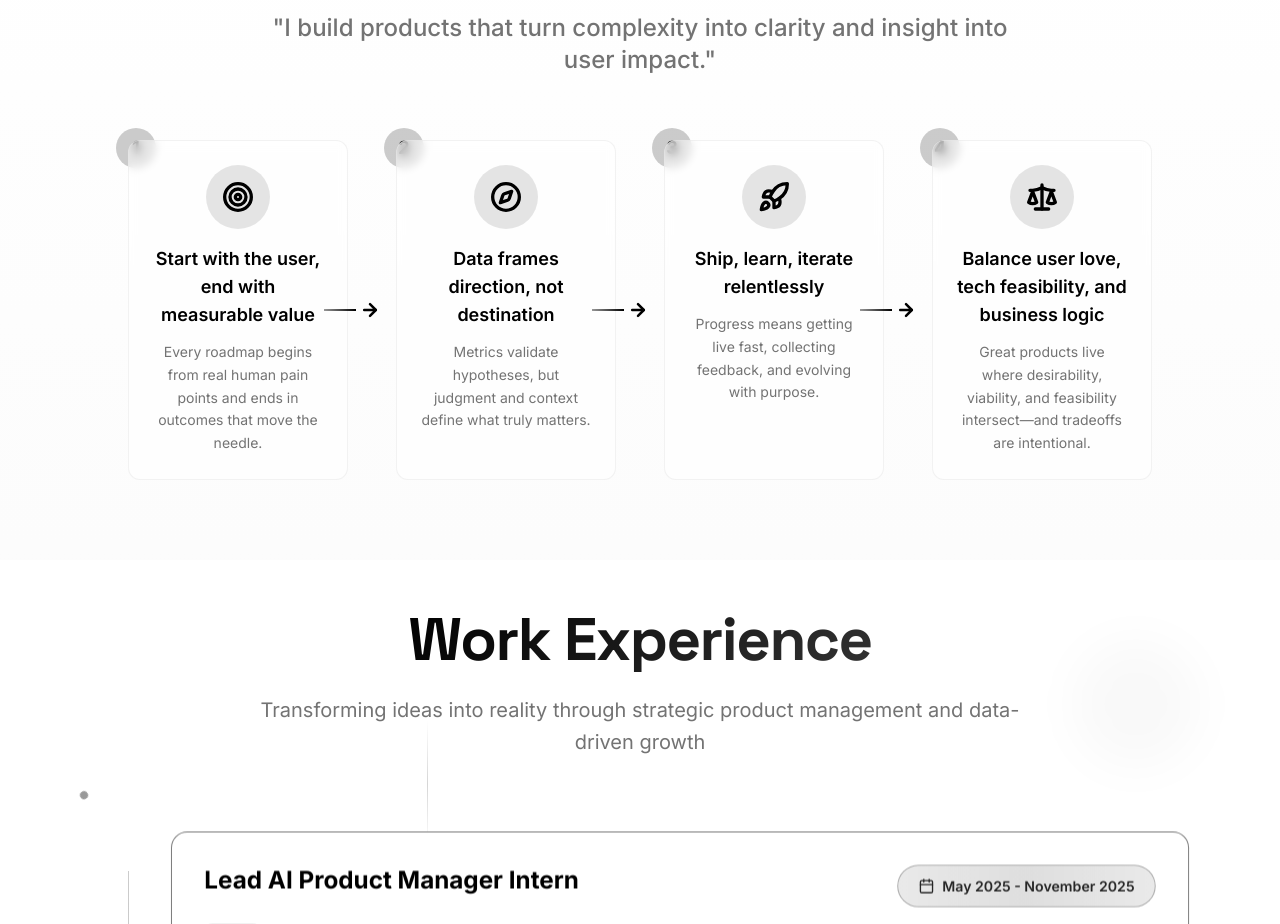
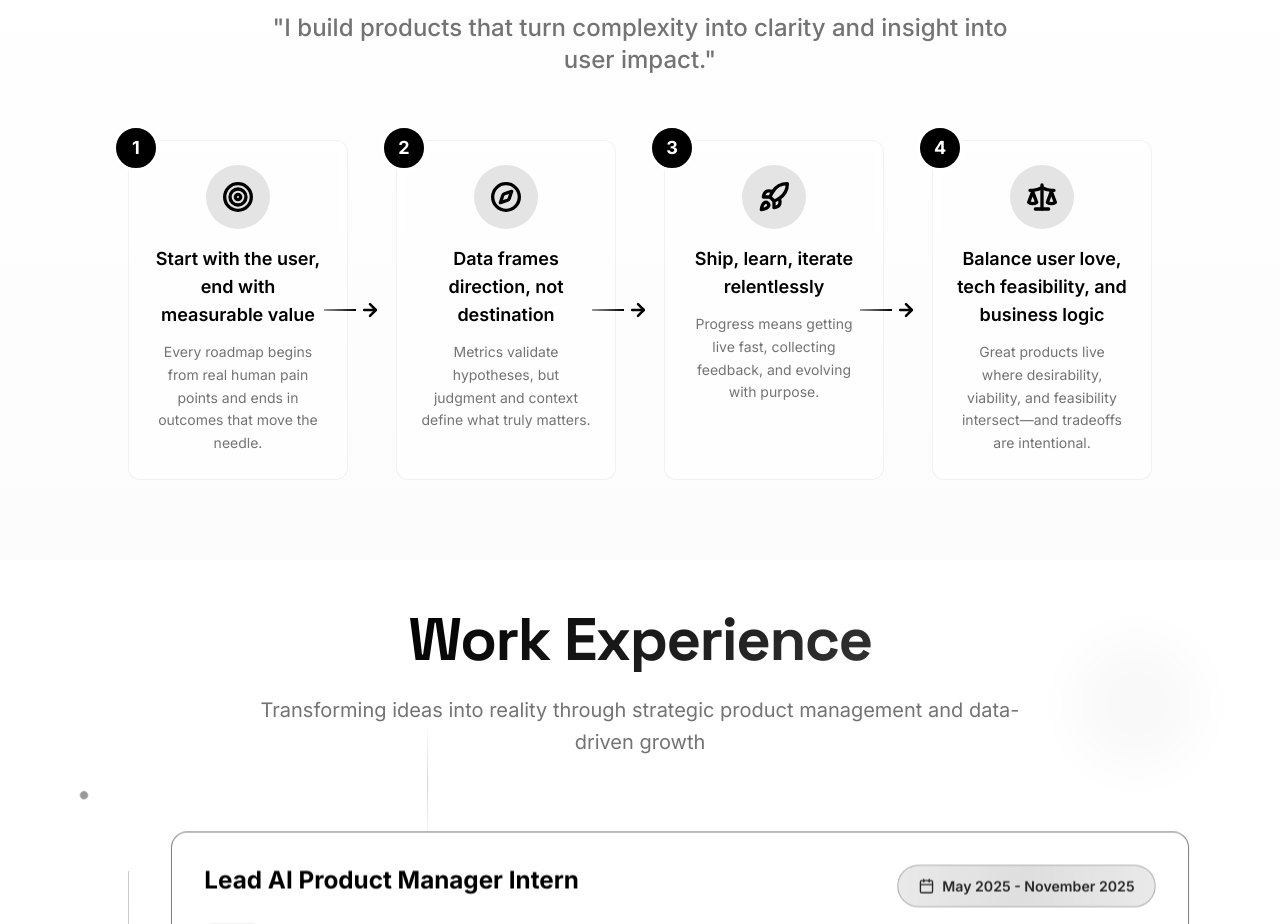
Before and after one commit to 5u2ny/pm-craftsman-suite, a React (Vite) app: page / in a window 1280 px wide. Shown: the part 940-1864 px from the top of the page. Built offline with nearby package versions, Linux system fonts and the light colour scheme; the HTML template or start-up script is replaced by a standard one.

Commit message:
Fix numbered badges visibility
Improve the visibility of numbered badges on the working principles cards by increasing their size, using a solid background color, adding a border and shadow, and ensuring a higher z-index.

```diff
--- a/src/components/WorkingPrinciples.tsx
+++ b/src/components/WorkingPrinciples.tsx
@@ -46,7 +46,7 @@ const WorkingPrinciples = () => {
                   className="group relative animate-fade-in z-10"
                   style={{ animationDelay: `${index * 0.15}s` }}
                 >
-                  <div className="absolute -top-3 -left-3 w-10 h-10 rounded-full bg-primary/20 flex items-center justify-center font-bold text-primary text-lg animate-fade-in" style={{ animationDelay: `${index * 0.15 + 0.1}s` }}>
+                  <div className="absolute -top-4 -left-4 w-12 h-12 rounded-full bg-primary flex items-center justify-center font-bold text-primary-foreground text-lg shadow-lg z-20 border-4 border-background animate-fade-in" style={{ animationDelay: `${index * 0.15 + 0.1}s` }}>
                     {index + 1}
                   </div>
                   <div className="flex flex-col items-center text-center p-6 rounded-xl border border-border/50 bg-card/50 backdrop-blur-sm transition-all duration-500 h-full hover:scale-105 hover:-translate-y-2 hover:shadow-2xl hover:shadow-primary/20 hover:border-primary/50 hover:bg-gradient-to-br hover:from-card hover:to-primary/5">
```
